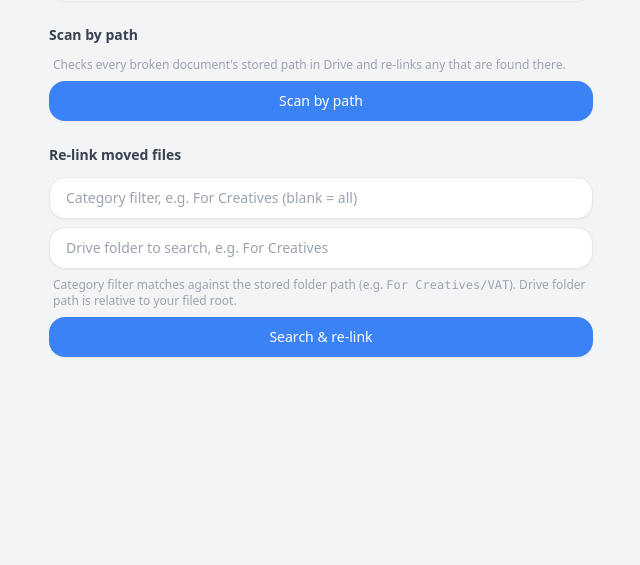
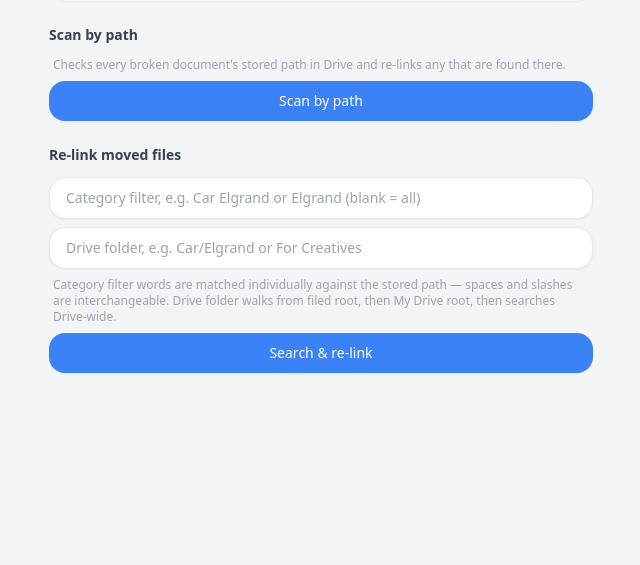
Before and after one commit to robcmorgan/scanny, a FastAPI app: page /tasks in a window 1280 px wide. Shown: the part 153-718 px from the top of the page, without its empty margins (319-959 px from the left). Run offline with FastAPI, Linux system fonts and the light colour scheme; data that the repository does not hold is empty; some libraries are stand-ins or nearby versions.

Commit message:
Fix relink category filter: match words individually so spaces work like slashes
'Car Elgrand' now matches 'Car/Elgrand/' by checking each word separately.
'For Creatives' matches 'For Creatives/' the same way. Updated placeholder
text to show both formats are valid.

Co-Authored-By: Claude Sonnet 4.6 <noreply@anthropic.com>

```diff
--- a/app/main.py
+++ b/app/main.py
@@ -1626,7 +1626,11 @@ async def _run_relink_scan(old_prefix: str, folder_input: str) -> None:
             clean_prefix = old_prefix.strip("/").strip()
             conditions = [Document.broken_link == True]
             if clean_prefix:
-                conditions.append(Document.desired_folder_location.contains(clean_prefix))
+                # Word-by-word match so "Car Elgrand" matches "Car/Elgrand/"
+                # and "For Creatives" matches "For Creatives/"
+                words = clean_prefix.replace("/", " ").split()
+                for word in words:
+                    conditions.append(Document.desired_folder_location.contains(word))
             result = await db.execute(select(Document).where(*conditions))
             docs = result.scalars().all()
             _relink_state["total"] = len(docs)
--- a/app/templates/_relink.html
+++ b/app/templates/_relink.html
@@ -29,11 +29,11 @@
 {% endif %}
 
 <form hx-post="/tasks/relink" hx-target="#relink-section" hx-swap="innerHTML" class="space-y-2">
-  <input name="old_prefix" placeholder="Category filter, e.g. For Creatives (blank = all)"
+  <input name="old_prefix" placeholder="Category filter, e.g. Car Elgrand or Elgrand (blank = all)"
     class="w-full bg-white border border-gray-200 rounded-2xl px-4 py-2.5 text-sm outline-none focus:border-blue-300 shadow-sm">
-  <input name="folder_input" placeholder="Drive folder to search, e.g. For Creatives"
+  <input name="folder_input" placeholder="Drive folder, e.g. Car/Elgrand or For Creatives"
     class="w-full bg-white border border-gray-200 rounded-2xl px-4 py-2.5 text-sm outline-none focus:border-blue-300 shadow-sm">
-  <p class="text-xs text-gray-400 px-1">Category filter matches against the stored folder path (e.g. <span class="font-mono">For Creatives/VAT</span>). Drive folder path is relative to your filed root.</p>
+  <p class="text-xs text-gray-400 px-1">Category filter words are matched individually against the stored path — spaces and slashes are interchangeable. Drive folder walks from filed root, then My Drive root, then searches Drive-wide.</p>
   <button type="submit"
     class="w-full bg-blue-500 text-white rounded-2xl px-4 py-2.5 text-sm font-medium active:bg-blue-600 transition-colors shadow-sm">
     Search &amp; re-link
```
